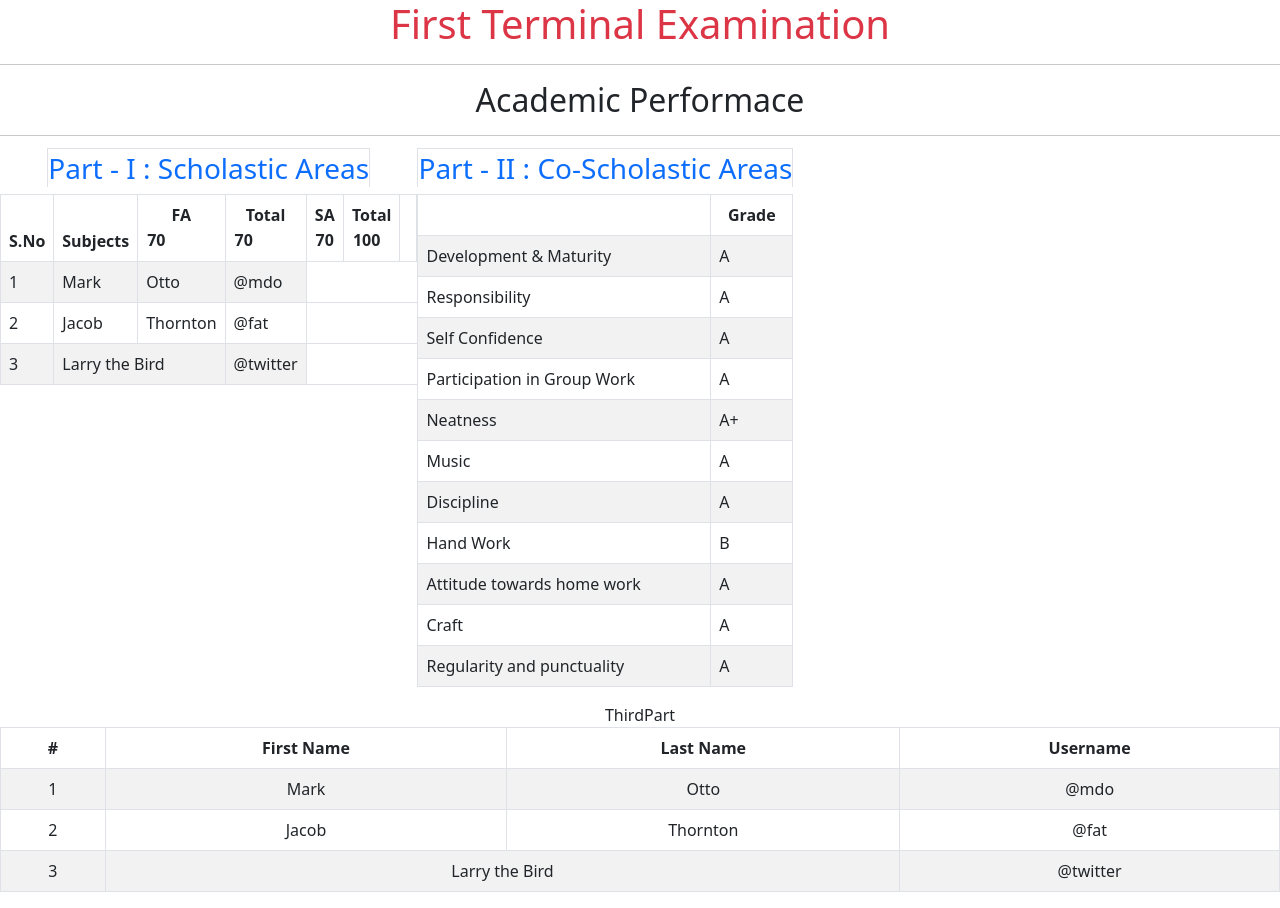
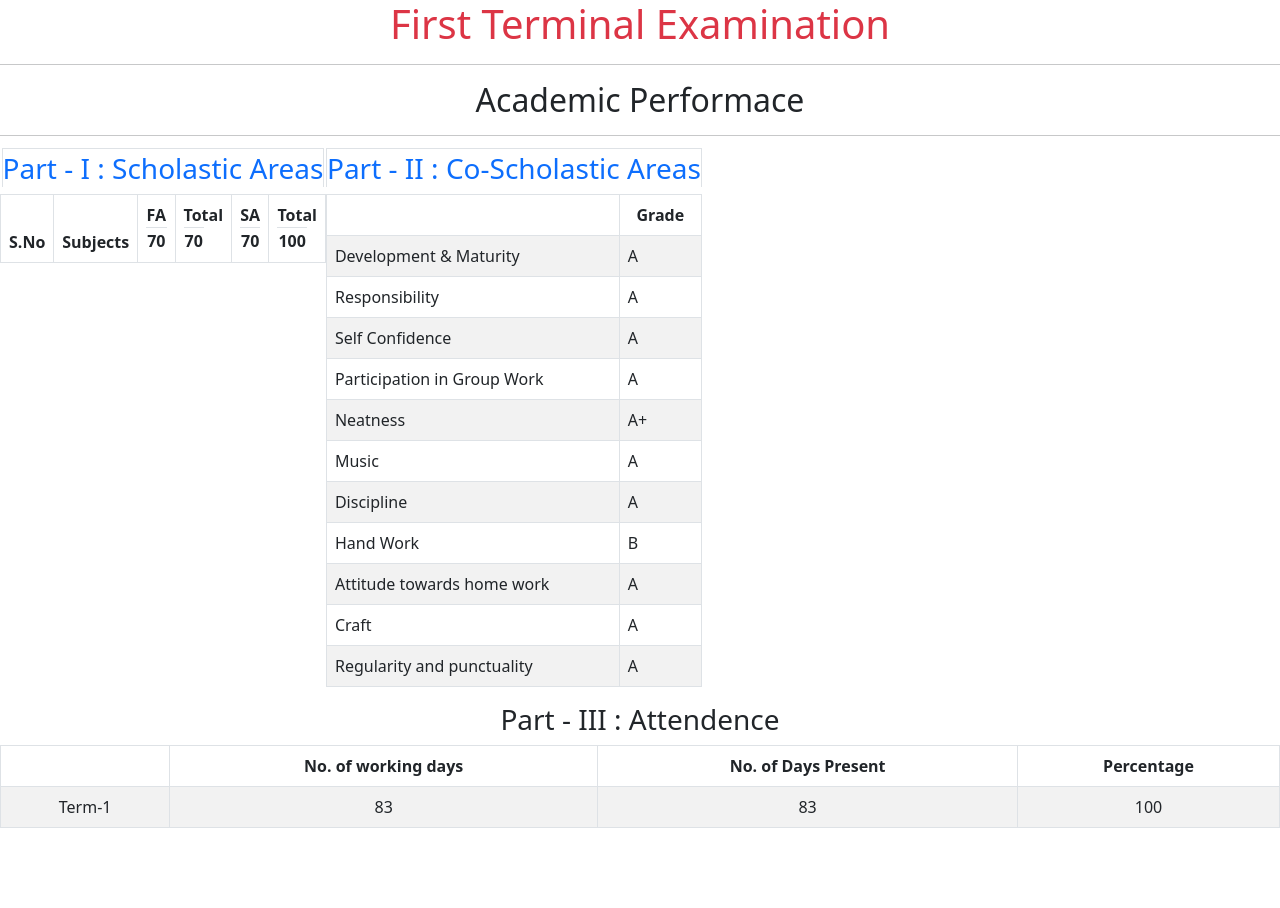
Before and after one commit to ShailajaTripathi/marksheet, a React (Create React App) app: page / in a window 1280 px wide. After the commit the page ends 844 px from the top, so only its background shows below. Built offline with nearby package versions, Linux system fonts and the light colour scheme.

Commit message:
third part

```diff
--- a/src/assets/css/firstPart.css
+++ b/src/assets/css/firstPart.css
@@ -1,3 +1,8 @@
-.tableBody{
-    text-align:left;
+tableHead {
+  vertical-align: middle;
+  text-align: center;
 }
+
+.tableBody {
+  text-align: left;
+}
--- a/src/components/academic/FirstPart.jsx
+++ b/src/components/academic/FirstPart.jsx
@@ -7,46 +7,48 @@ function FirstPart() {
     <div>
       <h3 className="text-primary">
         <span className="square border border-bottom-0">
-
           Part - I : Scholastic Areas
         </span>
       </h3>
       <Table striped bordered hover>
         <thead>
+
           <tr>
-            <th>S.No</th>
-            <th>Subjects</th>
+            <th className="tableHead" rowspan="2">S.No</th>
+            <th className="tableHead" rowspan="2">Subjects</th>
+
             <th>
               FA
-              <th>70</th>
+              <th className="border-top">70</th>
+            </th>
+            <th >
+              Total<th className="border-top">70</th>
             </th>
             <th>
-              Total<th>70</th>
+              SA<th className="border-top">70</th>
             </th>
             <th>
-              SA<th>70</th>
+              Total<th className="border-top">100</th>
             </th>
-            <th>Total<th>100</th></th>
-            <th></th>
           </tr>
         </thead>
         <tbody className="tableBody">
           <tr>
-            <td>1</td>
+            {/* <td>1</td>
             <td>Mark</td>
             <td>Otto</td>
-            <td>@mdo</td>
+            <td>@mdo</td> */}
           </tr>
           <tr>
-            <td>2</td>
+            {/* <td>2</td>
             <td>Jacob</td>
             <td>Thornton</td>
-            <td>@fat</td>
+            <td>@fat</td> */}
           </tr>
           <tr>
-            <td>3</td>
+            {/* <td>3</td>
             <td colSpan={2}>Larry the Bird</td>
-            <td>@twitter</td>
+            <td>@twitter</td> */}
           </tr>
         </tbody>
       </Table>
--- a/src/components/academic/ThirdPart.jsx
+++ b/src/components/academic/ThirdPart.jsx
@@ -2,34 +2,24 @@ import React from 'react'
 import Table from 'react-bootstrap/Table';
 function ThirdPart() {
   return (
-    <div>ThirdPart
+    <div>
+      <h3>Part - III : Attendence </h3>
 
  <Table striped bordered hover>
       <thead>
         <tr>
-          <th>#</th>
-          <th>First Name</th>
-          <th>Last Name</th>
-          <th>Username</th>
+          <th> </th>
+          <th>No. of working days</th>
+          <th>No. of Days Present</th>
+          <th>Percentage</th>
         </tr>
       </thead>
       <tbody>
         <tr>
-          <td>1</td>
-          <td>Mark</td>
-          <td>Otto</td>
-          <td>@mdo</td>
-        </tr>
-        <tr>
-          <td>2</td>
-          <td>Jacob</td>
-          <td>Thornton</td>
-          <td>@fat</td>
-        </tr>
-        <tr>
-          <td>3</td>
-          <td colSpan={2}>Larry the Bird</td>
-          <td>@twitter</td>
+          <td>Term-1</td>
+          <td>83</td>
+          <td>83</td>
+          <td>100</td>
         </tr>
       </tbody>
     </Table>
--- a/src/pages/scoresheet/Sheet.jsx
+++ b/src/pages/scoresheet/Sheet.jsx
@@ -1,7 +1,6 @@
 import React from 'react'
 import Academic from '../../components/academic/Academic'
 import 'bootstrap/dist/css/bootstrap.min.css';
-import Button from 'react-bootstrap/Button';
 
 
 function Sheet() {
```
